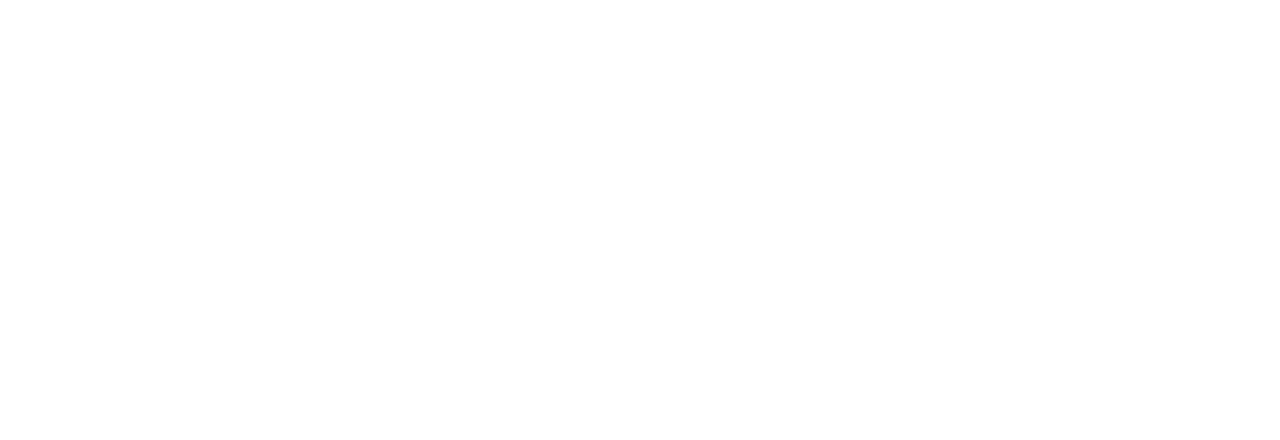
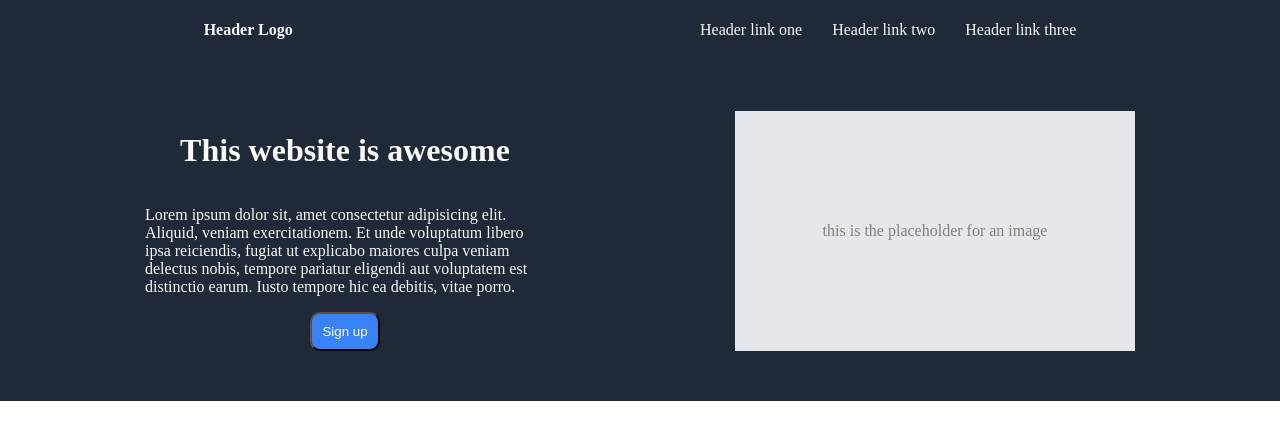
Before and after one commit to eSuardOdin/odin-landing-page, a plain HTML site: page index.html in a window 1280 px wide. Drawn offline with Linux system fonts and the light colour scheme.

Commit message:
Began header section style and content

```diff
--- a/index.html
+++ b/index.html
@@ -4,9 +4,52 @@
     <meta charset="UTF-8">
     <meta http-equiv="X-UA-Compatible" content="IE=edge">
     <meta name="viewport" content="width=device-width, initial-scale=1.0">
-    <title>Document</title>
+    <link rel="stylesheet" href="./style/style.css">
+    <title>Landing page</title>
 </head>
 <body>
 
+    <!-- First block -->
+    <div class="header">
+        <div class="navbar">
+            <h4>Header Logo</h4>
+            <div class="nav-links">
+                <a href="#">Header link one</a>
+                <a href="#">Header link two</a>
+                <a href="#">Header link three</a>
+            </div>
+        </div>
+        <div class="header-body">
+            <div class="header-signup">
+                <h1>This website is awesome</h1>
+                <p>Lorem ipsum dolor sit, amet consectetur adipisicing elit. Aliquid, veniam exercitationem. Et unde voluptatum libero ipsa reiciendis, fugiat ut explicabo maiores culpa veniam delectus nobis, tempore pariatur eligendi aut voluptatem est distinctio earum. Iusto tempore hic ea debitis, vitae porro.</p>
+                <button>Sign up</button>
+            </div>
+            <div class="image">
+                <p>this is the placeholder for an image</p>
+            </div>
+        </div>
+    </div>
+
+    <!-- Second block -->
+    <div class="hero">
+
+    </div>
+
+    <!-- Third block -->
+    <div class="quote">
+
+    </div>
+
+    <!-- Fourth block -->
+    <div class="button">
+
+    </div>
+
+    <!-- div -->
+    <div class="footer">
+
+    </div>
+
 </body>
 </html>
--- a/style/style.css
+++ b/style/style.css
@@ -0,0 +1,101 @@
+body {
+    margin: 0;
+    padding: 0;
+    display: flex;
+    flex-direction: column;
+}
+
+
+/* HEADER */
+.header {
+    background-color: #1F2937;
+    color: #F9FAF8;
+}
+
+.navbar {
+    display: flex;
+    flex-direction: row;
+    justify-content: space-around;
+    align-items: center;
+}
+
+.nav-links{
+    display: flex;
+    gap: 30px;
+}
+
+.header a{
+    text-decoration: none;
+    color: #F9FAF8;
+}
+
+.header-body {
+    display: flex;
+    justify-content: space-around;
+    padding: 50px;
+}
+.header-signup {
+    display: flex;
+    flex-direction: column;
+    width: 400px;
+    align-items: center;
+}
+.header-signup button {
+    width: fit-content;
+    padding: 10px;
+    background-color: #3882F6;
+    color: white;
+    font-weight: 400;
+    border-radius: 10px;
+}
+.image{
+    display: flex;
+    flex-direction: column;
+    width: 400px;
+    background-color: #E5E7EB;
+    color: gray;
+    justify-content: center;
+    align-items: center;
+}
+
+/* HERO */
+.hero {
+
+}
+
+
+
+
+
+
+
+
+
+/* QUOTE */
+.quote {
+    background-color: #E5E7EB;
+}
+
+
+
+
+
+
+
+/* BUTTON */
+.button {
+
+}
+
+
+
+
+
+
+
+
+/* FOOTER */
+
+.footer {
+
+}
```
